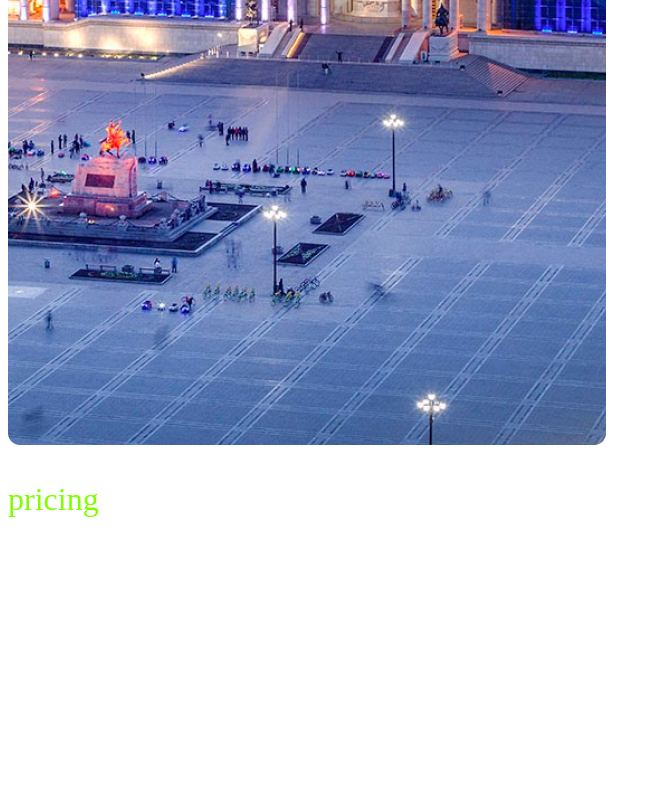
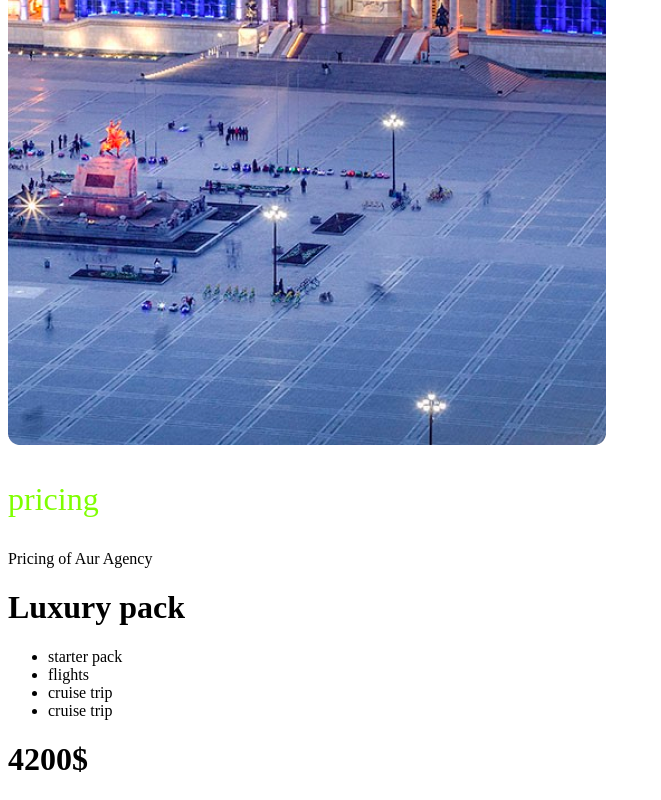
Before and after one commit to enkherdene11/skibbi, a plain HTML site: page index.html in a window 1280 px wide. Shown: the part 1918-2718 px from the top of the page, without its empty margins (0-661 px from the left). Before the commit the page ends 2468 px from the top, so only its background shows below. Drawn offline with Linux system fonts and the light colour scheme; a web font is replaced by a local one.

Commit message:
dxfgrdg
rdrdrtd

```diff
--- a/index.html
+++ b/index.html
@@ -86,7 +86,18 @@
         <div class="price">
             <div class="price-title">
                 <p class="green-title">pricing</p>
+                <p>Pricing of Aur Agency</p>
             </div>
+            <div class="packs"></div>
+            <div class="packs"></div>
+            <h1>Luxury pack</h1>
+            <ul>
+                <li>starter pack</li>
+                <li>flights</li>
+                <li>cruise trip</li>
+                <li>cruise trip</li>
+            </ul>
+            <h1>4200$</h1>
         </div>
     </div>
 </body>
--- a/style.css
+++ b/style.css
@@ -1,4 +1,7 @@
+@import url(https://fonts.googleapis.com/earlyaccess/nicomoji.css);
+
 .green-title {
     font-size: 32px;
     color: chartreuse;
+    font-family: 'Nico Moji';
 }
```
Also changed, not shown: images/Frame 38.png (added), images/Frame 39.png (added).
